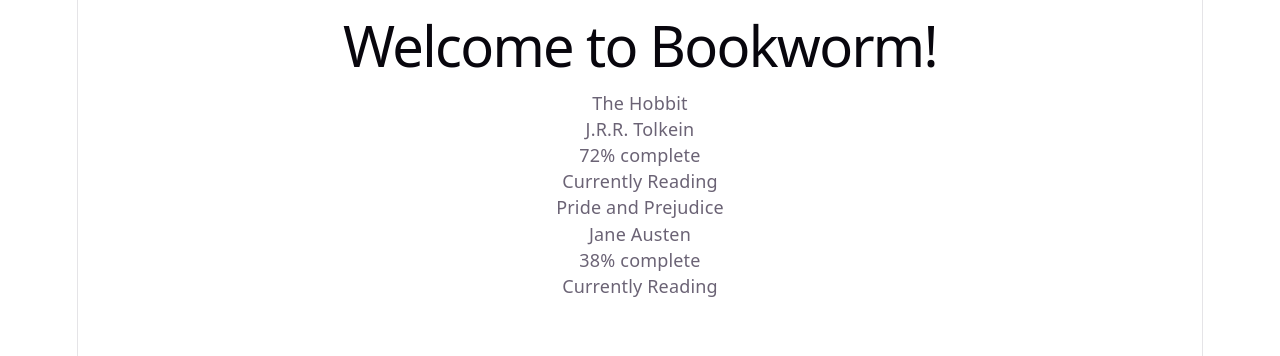
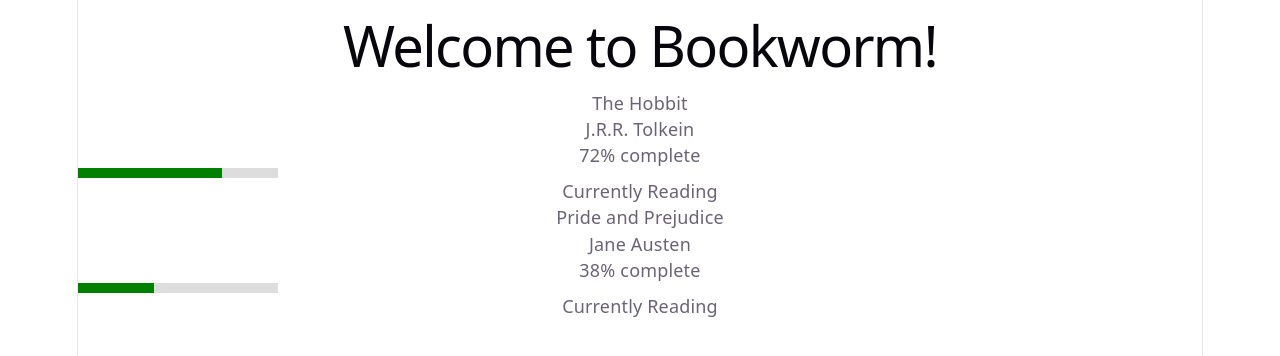
Before and after one commit to Maram-SH/bookworm, a React (Vite) app: page / in a window 1280 px wide. Shown: the top 356 px of the page. Built offline with nearby package versions, Linux system fonts and the light colour scheme.

Commit message:
Create progress bar in BookCard

```diff
--- a/src/App.jsx
+++ b/src/App.jsx
@@ -4,6 +4,22 @@ function BookCard(props) {
       <p>{props.title}</p>
       <p>{props.author}</p>
       <p>{props.progress}% complete</p>
+
+      <div
+        style={{
+          width: "200px",
+          height: "10px",
+          backgroundColor: "#ddd"
+        }}>
+        <div
+          style={{
+            width: `${props.progress}%`,
+            height: "100%",
+            backgroundColor: "green"
+          }}
+        ></div>
+      </div>
+
       <p>Currently Reading</p>
     </div>
   )
```
